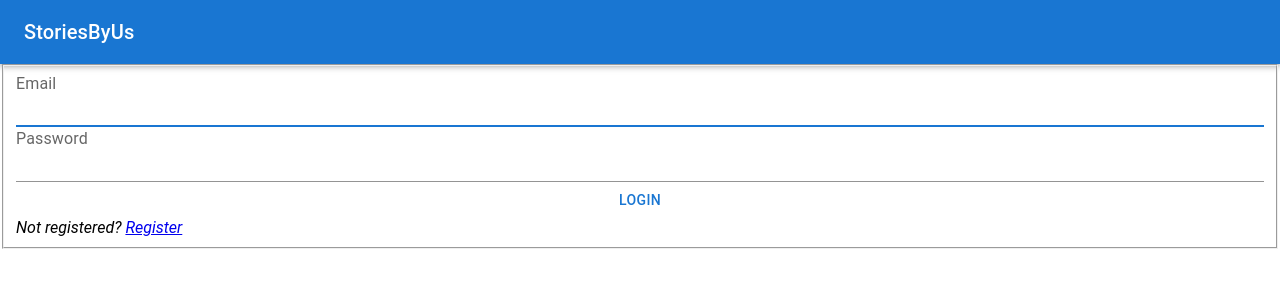
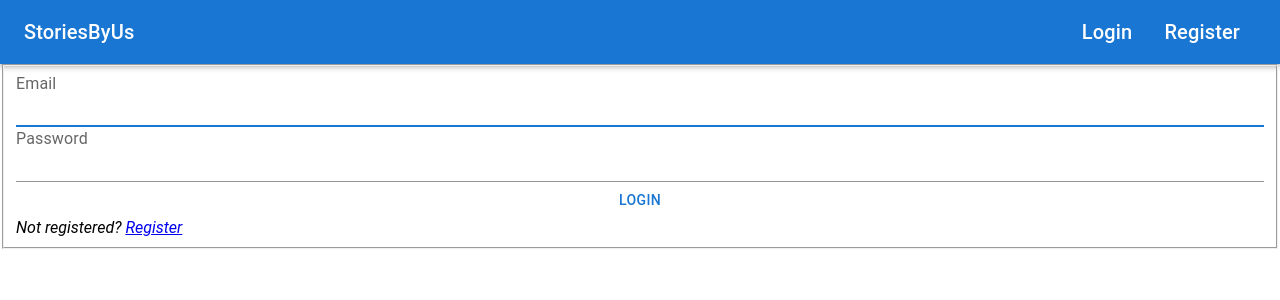
Before and after one commit to sorachung/StoriesByUs, a React (Create React App) app in the folder StoriesByUs/client/: page /login in a window 1280 px wide. Shown: the top 300 px of the page. Built offline with nearby package versions, Linux system fonts and the light colour scheme; no server answers.

Commit message:
added login and register links to navbar when not logged in

```diff
--- a/StoriesByUs/client/src/components/nav/Navbar.js
+++ b/StoriesByUs/client/src/components/nav/Navbar.js
@@ -17,7 +17,7 @@ import MailIcon from "@mui/icons-material/Mail";
 import NotificationsIcon from "@mui/icons-material/Notifications";
 import MoreIcon from "@mui/icons-material/MoreVert";
 import { Link } from "@mui/material";
-import { logout } from "../../modules/authManager";
+import { login, logout, register } from "../../modules/authManager";
 
 const Search = styled("div")(({ theme }) => ({
   position: "relative",
@@ -231,7 +231,7 @@ export default function Navbar({ isLoggedIn }) {
                     noWrap
                     padding="0 1em"
                     component="div"
-                    sx={{ display: { xs: "block", sm: "block" } }}
+                    sx={{ display: "block" }}
                     aria-controls={menuId}
                     aria-haspopup="true"
                     color="#FFF"
@@ -265,7 +265,38 @@ export default function Navbar({ isLoggedIn }) {
               </Box>
             </>
           ) : (
-            <></>
+            <>
+              <Box sx={{ flexGrow: 1 }} />
+              <Box sx={{ flexGrow: 1 }} />
+              <Box sx={{ display: "flex" }}>
+                <MenuItem onClick={login}>
+                  <Typography
+                    variant="h6"
+                    noWrap
+                    component="div"
+                    sx={{ display: "block" }}
+                    aria-controls={menuId}
+                    aria-haspopup="true"
+                    color="#FFF"
+                  >
+                    Login
+                  </Typography>
+                </MenuItem>
+                <MenuItem onClick={register}>
+                  <Typography
+                    variant="h6"
+                    noWrap
+                    component="div"
+                    sx={{ display: "block" }}
+                    aria-controls={menuId}
+                    aria-haspopup="true"
+                    color="#FFF"
+                  >
+                    Register
+                  </Typography>
+                </MenuItem>
+              </Box>
+            </>
           )}
         </Toolbar>
       </AppBar>
```
